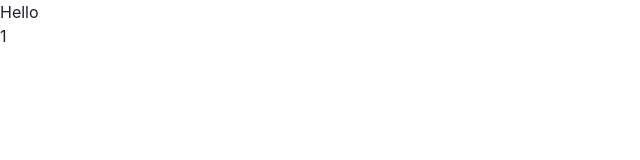
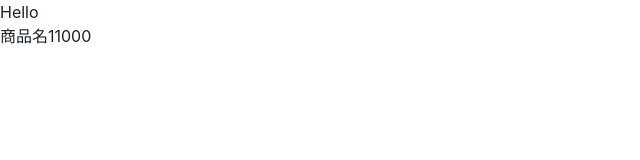
Before and after one commit to mami0709/EC_site, a Next.js app: page /recomend/1 in a window 1280 px wide. Shown: the top 160 px of the page, without its empty margins (0-640 px from the left). Built offline with nearby package versions, Linux system fonts and the light colour scheme.

Commit message:
商品詳細情報の表示

```diff
--- a/pages/recomend/[id].tsx
+++ b/pages/recomend/[id].tsx
@@ -13,20 +13,15 @@ const Test: NextPage = () => {
 	const { id } = router.query;
   const taskList:any = useSelector<ProductState>((state:any) => state.products.value);
 
-	const result = taskList.filter(function(value: any) {
-		return value == id ;
+
+	const result = taskList.find((task: any) => {
+    return String(task.id) == id;
 	})
-
-
-	console.log(id)
-	console.log(result)
-	// console.log(taskList)
 
 	return (
 		<div>
 			<h1>Hello</h1>
-			{id}
-			{result.title}
+			{result?.title}
 			{result?.price}
 		</div>
 	)
```
Also changed, not shown: memo.txt (added).
